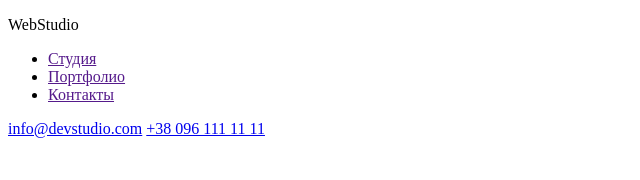
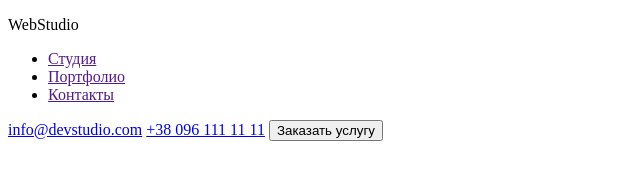
Before and after one commit to vladyslav-semykin/goit-markup-hw-01, a plain HTML site: page index.html in a window 1280 px wide. Shown: the whole page, without its empty margins (0-640 px from the left). Drawn offline with Linux system fonts and the light colour scheme.

Commit message:
recommit-header

```diff
--- a/index.html
+++ b/index.html
@@ -7,7 +7,6 @@
 </head>
 <body>
     <header>
-       <div>
         <p>WebStudio</p>
         <ul>
             <li>
@@ -22,7 +21,7 @@
         </ul>
         <a href="mailto:info@devstudio.com">info@devstudio.com</a>
         <a href="tel:+380961111111">+38 096 111 11 11</a>
-       </div>
+        <button type="button">Заказать услугу</button>
     </header>
     <main></main>
     <footer></footer>
```
